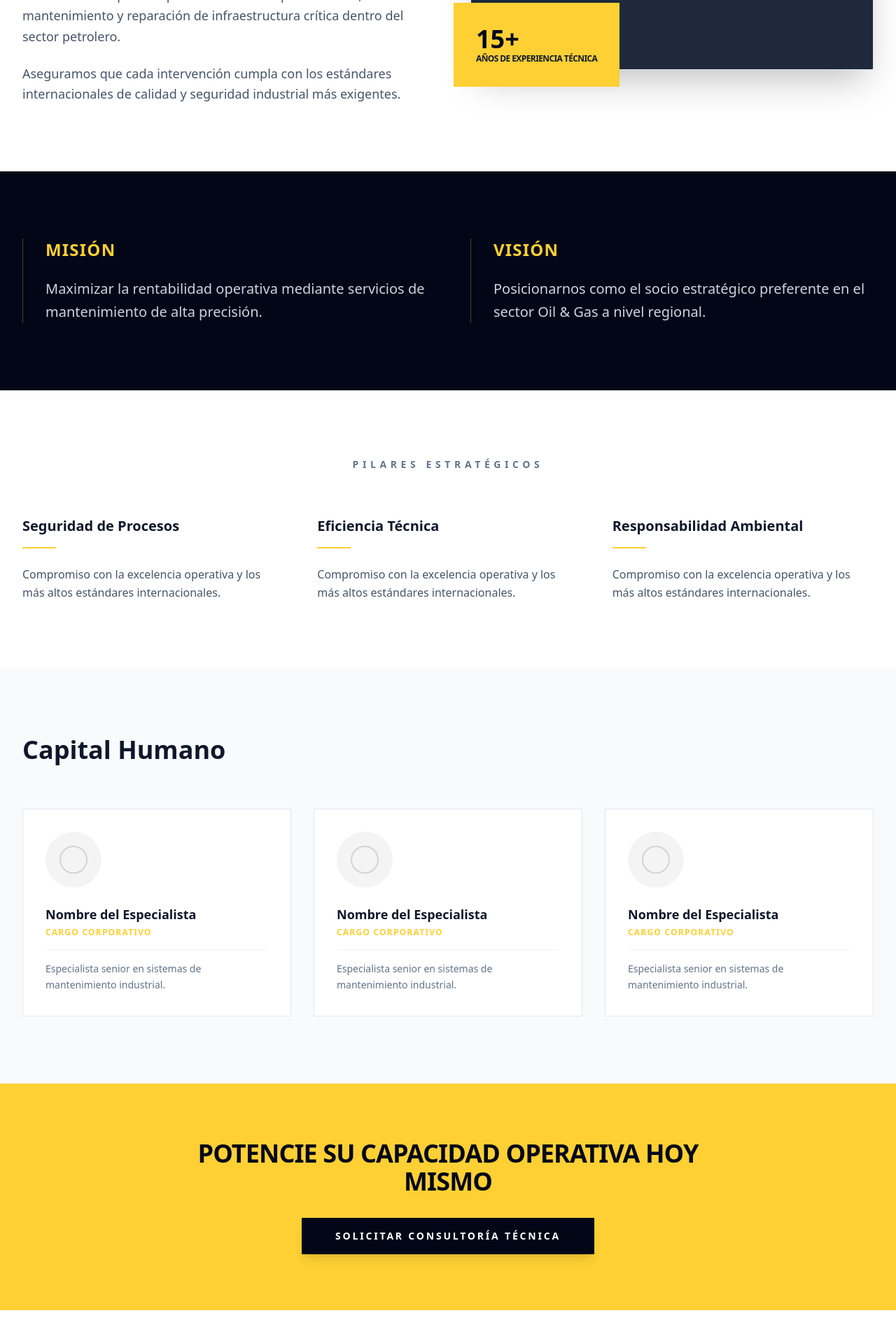
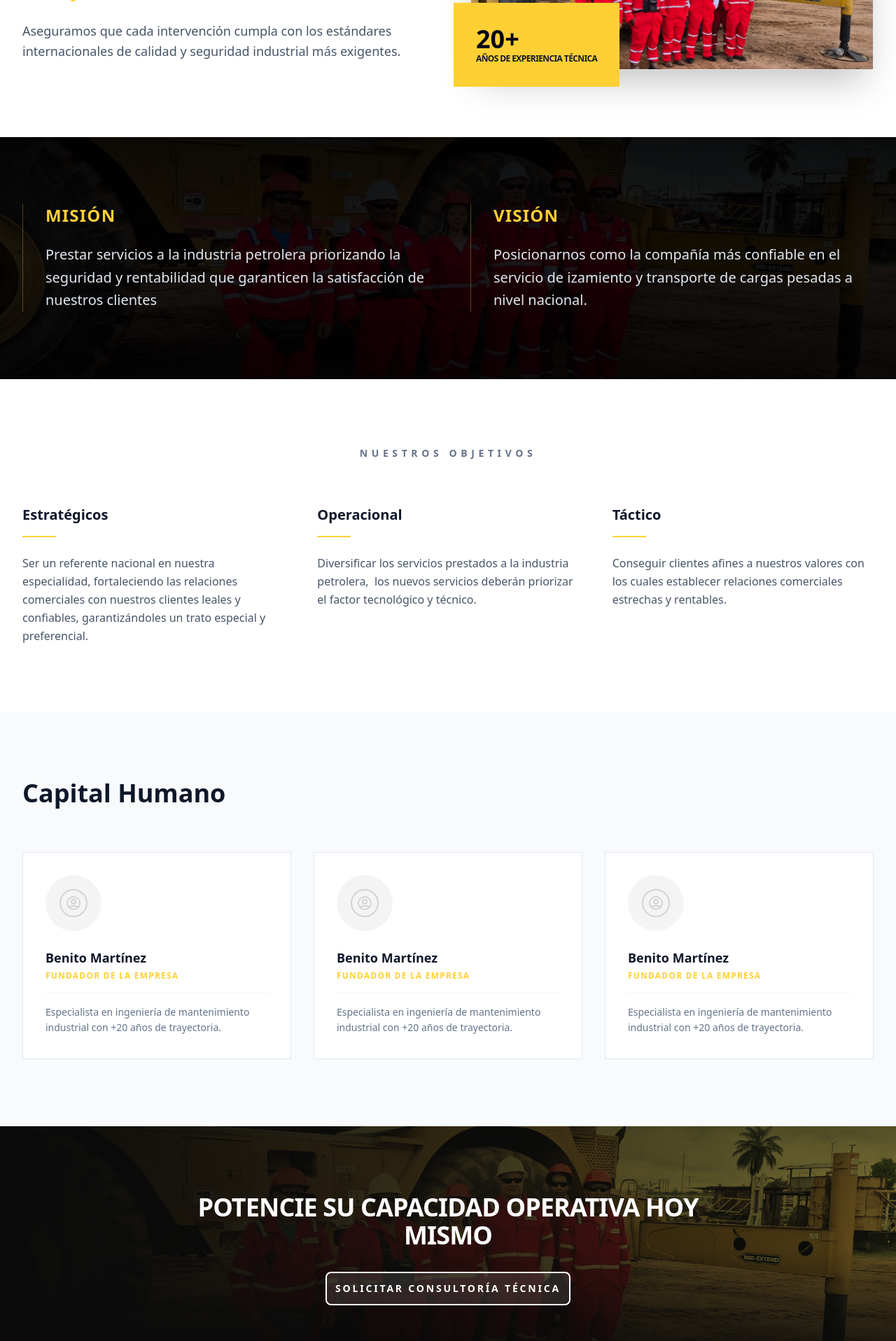
Before and after one commit to luis-alvarezf10/serlimca-page, a React (Vite) app: page /aboutus in a window 1280 px wide. Shown: the part 880-2797 px from the top of the page at 70% size. Before the commit the page ends 2753 px from the top, so only its background shows below. Built offline with nearby package versions, Linux system fonts and the light colour scheme.

Commit message:
contact page actualizado

```diff
--- a/index.html
+++ b/index.html
@@ -1,5 +1,5 @@
 <!doctype html>
-<html lang="en">
+<html lang="es">
   <head>
     <meta charset="UTF-8" />
     <link rel="icon" type="image/svg+xml" href="/logo.svg" />
--- a/src/pages/about/About.jsx
+++ b/src/pages/about/About.jsx
@@ -1,6 +1,10 @@
 import { useLanguage } from '../../context/LanguageContext';
 import image from '../../assets/imagen-1.webp';
 import { motion } from 'framer-motion';
+import Footer from '../../components/Footer'
+import { HiOutlineUserCircle } from "react-icons/hi";
+import OutlinedButton from '../../components/buttons.jsx/OutlinedButton';
+import { useNavigate } from 'react-router-dom';
 
 // Variantes de animación reutilizables
 const fadeIn = {
@@ -19,9 +23,24 @@ const staggerContainer = {
     transition: { staggerChildren: 0.2 }
   }
 };
+const goals = [
+  {
+    titulo: 'Estratégicos',
+    descripcion: 'Ser un referente nacional en nuestra especialidad, fortaleciendo las relaciones comerciales con nuestros clientes leales y confiables, garantizándoles un trato especial y preferencial.'
+  },
+  {
+    titulo: 'Operacional',
+    descripcion: 'Diversificar los servicios prestados a la industria petrolera,  los nuevos servicios deberán priorizar el factor tecnológico y técnico.'
+  },
+  {
+    titulo: 'Táctico',
+    descripcion: 'Conseguir clientes afines a nuestros valores con los cuales establecer relaciones comerciales estrechas y rentables.'
+  }
+];
 
 function About() {
   const { t } = useLanguage();
+  const navigate = useNavigate();
 
   return (
     <div className="w-full bg-white overflow-x-hidden font-sans">
@@ -35,15 +54,15 @@ function About() {
           style={{ backgroundImage: `url(${image})` }}
         />
 
-        <div className="absolute inset-0 bg-slate-950/70" />
-        <div className="absolute inset-0 bg-gradient-to-r from-black via-transparent to-transparent opacity-60" />
+        <div className="absolute inset-0 bg-gradient-to-r from-[#0a0a0a] via-[#0a0a0a]/60 to-transparent z-10" />
+        <div className="absolute inset-0 bg-gradient-to-t from-[#0a0a0a] via-transparent to-transparent z-10" />
 
         <div className="relative z-10 text-center px-6 max-w-5xl">
           <motion.span
             initial={{ opacity: 0, letterSpacing: "0.1em" }}
             animate={{ opacity: 1, letterSpacing: "0.3em" }}
             transition={{ duration: 1 }}
-            className="text-primary tracking-[0.3em] uppercase text-sm font-bold mb-4 block"
+            className="text-primary tracking-[0.3em] uppercase text-sm font-semibold mb-4 block"
           >
             Liderazgo en Ingeniería de Mantenimiento
           </motion.span>
@@ -54,7 +73,7 @@ function About() {
             className="text-5xl md:text-7xl font-light text-white mb-6 leading-tight"
           >
             Excelencia Operativa en el <br />
-            <span className="font-bold">Sector Energético</span>
+            <span className="font-bold">Sector Petrolero</span>
           </motion.h1>
           <motion.div
             initial={{ width: 0 }}
@@ -76,10 +95,10 @@ function About() {
           >
             <h2 className="text-sm uppercase tracking-widest text-primary font-bold mb-4">Nuestra Organización</h2>
             <h3 className="text-4xl font-bold text-slate-900 mb-8 leading-tight">
-              Soluciones de ingeniería diseñadas para la continuidad de sus activos.
+              Quienes somos
             </h3>
             <p className="text-lg text-slate-600 leading-relaxed mb-6">
-              Somos una compañía especializada en el soporte técnico, mantenimiento y reparación de infraestructura crítica dentro del sector petrolero.
+              Somos <strong className="text-slate-900">Servicios D'LIMA, C.A</strong> una compañía especializada en el soporte técnico, mantenimiento y reparación de infraestructura crítica dentro del sector petrolero fundada en el <a href="https://maps.app.goo.gl/Ao2ZBhfGdZDDEZoy6" target='_blanck' className="text-primary font-semibold italic">tigre edo. Anzoátegui</a> en el año <strong className="text-slate-900">2003</strong>.
             </p>
             <p className="text-lg text-slate-600 leading-relaxed">
               Aseguramos que cada intervención cumpla con los estándares internacionales de calidad y seguridad industrial más exigentes.
@@ -94,9 +113,7 @@ function About() {
             className="relative"
           >
             <div className="aspect-video bg-slate-100 rounded-sm border border-slate-200 overflow-hidden shadow-2xl">
-              <div className="w-full h-full bg-slate-800 flex items-center justify-center text-slate-500 italic">
-                Fotografía de Infraestructura Industrial
-              </div>
+              <img src="src\assets\imagen-1.webp" alt="" />
             </div>
             <motion.div
               initial={{ scale: 0 }}
@@ -104,33 +121,50 @@ function About() {
               transition={{ delay: 0.5, type: "spring" }}
               className="absolute -bottom-6 -left-6 bg-primary p-8 hidden md:block"
             >
-              <p className="text-slate-950 font-black text-4xl">15+</p>
+              <p className="text-slate-950 font-black text-4xl">20+</p>
               <p className="text-slate-900 text-xs uppercase font-bold tracking-tighter">Años de experiencia técnica</p>
             </motion.div>
           </motion.div>
         </div>
       </section>
 
-      {/* Misión y Visión con Hover Efecto */}
-      <section className="py-24 px-8 bg-slate-950 text-white">
+      <section className="relative py-24 px-8 bg-black text-white overflow-hidden">
+
+        {/* IMAGEN DE FONDO CON ANIMACIÓN KEN BURNS */}
+        <motion.div
+          initial={{ scale: 1.2, opacity: 0 }}
+          animate={{ scale: 1, opacity: 0.4 }} // Opacidad baja para que se vea el texto
+          transition={{ duration: 10, ease: "easeOut" }}
+          className="absolute inset-0 w-full h-full bg-cover bg-center bg-no-repeat z-0"
+          style={{ backgroundImage: `url(${image})` }}
+        />
+
+        {/* OVERLAY OSCURO (Para asegurar legibilidad) */}
+        <div className="absolute inset-0 bg-gradient-to-b from-black/80 via-black/60 to-black/80 z-10" />
+
+        {/* CONTENIDO (Con z-20 para estar por encima de todo) */}
         <motion.div
           viewport={{ once: true }}
           initial="hidden"
           whileInView="visible"
           variants={staggerContainer}
-          className="max-w-7xl mx-auto grid md:grid-cols-2 gap-16"
+          className="relative z-20 max-w-7xl mx-auto grid md:grid-cols-2 gap-16"
         >
           <motion.div variants={fadeIn} className="border-l border-primary/30 pl-8 group cursor-default">
-            <h3 className="text-2xl font-bold mb-6 text-primary uppercase tracking-wider group-hover:pl-2 transition-all duration-300">Misión</h3>
-            <p className="text-xl text-slate-300 leading-relaxed font-light">
-              Maximizar la rentabilidad operativa mediante servicios de mantenimiento de alta precisión.
+            <h3 className="text-2xl font-bold mb-6 text-primary uppercase tracking-wider group-hover:pl-4 transition-all duration-300">
+              Misión
+            </h3>
+            <p className="text-xl text-slate-200 leading-relaxed font-light">
+              Prestar servicios a la industria petrolera priorizando la seguridad y rentabilidad que garanticen la satisfacción de nuestros clientes
             </p>
           </motion.div>
 
           <motion.div variants={fadeIn} className="border-l border-primary/30 pl-8 group cursor-default">
-            <h3 className="text-2xl font-bold mb-6 text-primary uppercase tracking-wider group-hover:pl-2 transition-all duration-300">Visión</h3>
-            <p className="text-xl text-slate-300 leading-relaxed font-light">
-              Posicionarnos como el socio estratégico preferente en el sector Oil & Gas a nivel regional.
+            <h3 className="text-2xl font-bold mb-6 text-primary uppercase tracking-wider group-hover:pl-4 transition-all duration-300">
+              Visión
+            </h3>
+            <p className="text-xl text-slate-200 leading-relaxed font-light">
+              Posicionarnos como la compañía más confiable en el servicio de izamiento y transporte de cargas pesadas a nivel nacional.
             </p>
           </motion.div>
         </motion.div>
@@ -143,12 +177,12 @@ function About() {
           whileInView={{ opacity: 1 }}
           className="text-center text-sm uppercase tracking-[0.4em] text-slate-500 font-bold mb-16"
         >
-          Pilares Estratégicos
+          Nuestros Objetivos
         </motion.h2>
         <div className="grid md:grid-cols-3 gap-12">
-          {['Seguridad de Procesos', 'Eficiencia Técnica', 'Responsabilidad Ambiental'].map((pilar, i) => (
+          {goals.map((goal, i) => (
             <motion.div
-              key={pilar}
+              key={goal.titulo} // Usamos el título como key única
               viewport={{ once: true }}
               initial={{ opacity: 0, y: 30 }}
               whileInView={{ opacity: 1, y: 0 }}
@@ -156,14 +190,18 @@ function About() {
               whileHover={{ y: -10 }}
               className="group"
             >
-              <h4 className="text-xl font-bold text-slate-900 mb-4 group-hover:text-primary transition-colors">{pilar}</h4>
+              <h4 className="text-xl font-bold text-slate-900 mb-4 group-hover:text-primary transition-colors">
+                {goal.titulo}
+              </h4>
+
               <motion.div
                 whileInView={{ width: "3rem" }}
                 initial={{ width: 0 }}
                 className="h-0.5 bg-primary mb-6"
               />
+
               <p className="text-slate-600 leading-relaxed">
-                Compromiso con la excelencia operativa y los más altos estándares internacionales.
+                {goal.descripcion}
               </p>
             </motion.div>
           ))}
@@ -187,13 +225,15 @@ function About() {
                 <div className="w-20 h-20 bg-slate-100 mb-6 rounded-full flex items-center justify-center grayscale overflow-hidden group">
                   <motion.div
                     whileHover={{ scale: 1.1 }}
-                    className="w-10 h-10 border-2 border-slate-300 rounded-full"
-                  />
+                    className="w-10 h-10 flex items-center justify-center border-2 border-slate-300 rounded-full"
+                  >
+                    <HiOutlineUserCircle className="text-slate-300 text-2xl" />
+                  </motion.div>
                 </div>
-                <h3 className="text-lg font-bold text-slate-900 mb-1">Nombre del Especialista</h3>
-                <p className="text-primary text-xs uppercase font-black tracking-widest mb-4">Cargo Corporativo</p>
+                <h3 className="text-lg font-bold text-slate-900 mb-1">Benito Martínez</h3>
+                <p className="text-primary text-xs uppercase font-black tracking-widest mb-4">Fundador de la empresa</p>
                 <p className="text-sm text-slate-500 leading-relaxed border-t border-slate-100 pt-4">
-                  Especialista senior en sistemas de mantenimiento industrial.
+                  Especialista en ingeniería de mantenimiento industrial con +20 años de trayectoria.
                 </p>
               </motion.div>
             ))}
@@ -202,26 +242,56 @@ function About() {
       </section>
 
       {/* CTA con Pulsación Sutil */}
-      <section className="py-20 bg-primary overflow-hidden relative">
+      <section className="py-24 overflow-hidden relative bg-slate-900">
+        {/* IMAGEN DE FONDO */}
+        <motion.div
+          initial={{ scale: 1.2, opacity: 0 }}
+          whileInView={{ scale: 1, opacity: 0.5 }} // Opacidad media para dar profundidad
+          transition={{ duration: 1.5, ease: "easeOut" }}
+          className="absolute inset-0 w-full h-full bg-cover bg-center bg-no-repeat"
+          style={{
+            backgroundImage: `url(${image})`, // Cambia por tu variable de imagen
+            filter: 'grayscale(40%)' // Opcional: le da un toque más industrial
+          }}
+        />
+        <div className="absolute inset-0 bg-gradient-to-r from-[#0a0a0a] via-[#0a0a0a]/60 to-transparent z-10" />
+        <div className="absolute inset-0 bg-gradient-to-t from-[#0a0a0a] via-transparent to-transparent z-10" />
+
+
+        {/* CAPA DE COLOR (Para mantener el branding) */}
+        <div className="absolute inset-0 bg-primary/80 mix-blend-multiply z-0" />
+
         <motion.div
           initial={{ opacity: 0, y: 20 }}
           whileInView={{ opacity: 1, y: 0 }}
+          viewport={{ once: true }}
           className="max-w-4xl mx-auto text-center px-6 relative z-10"
         >
-          <h2 className="text-3xl md:text-4xl font-bold text-slate-950 mb-8 uppercase tracking-tight">
+          <h2 className="text-3xl md:text-4xl font-bold text-white mb-8 uppercase tracking-tight">
             Potencie su capacidad operativa hoy mismo
           </h2>
-          <motion.a
-            whileHover={{ scale: 1.05 }}
+
+          <motion.div
+            whileHover={{ scale: 1.05, backgroundColor: "#000" }}
             whileTap={{ scale: 0.95 }}
-            href="/contacto"
-            className="inline-block bg-slate-950 text-white px-12 py-4 font-bold text-sm uppercase tracking-[0.2em] shadow-lg"
+            className="inline-block"
           >
-            Solicitar Consultoría Técnica
-          </motion.a>
+            <OutlinedButton
+              onClick={
+                () => {
+                  navigate('/contacto')
+                }
+              }
+              className="inline-block bg-slate-950 text-white px-12 py-4 font-bold text-sm uppercase tracking-[0.2em] shadow-2xl transition-colors"
+            >
+              Solicitar Consultoría Técnica
+            </OutlinedButton>
+          </motion.div>
         </motion.div>
       </section>
+      <Footer />
     </div>
+
   );
 }
 
--- a/src/pages/home/components/HeroSection.jsx
+++ b/src/pages/home/components/HeroSection.jsx
@@ -68,7 +68,6 @@ const HeroSection = () => {
           />
         </AnimatePresence>
 
-        {/* Gradientes más suaves para que la imagen respire */}
         <div className="absolute inset-0 bg-gradient-to-r from-[#0a0a0a] via-[#0a0a0a]/60 to-transparent z-10" />
         <div className="absolute inset-0 bg-gradient-to-t from-[#0a0a0a] via-transparent to-transparent z-10" />
       </div>
```
